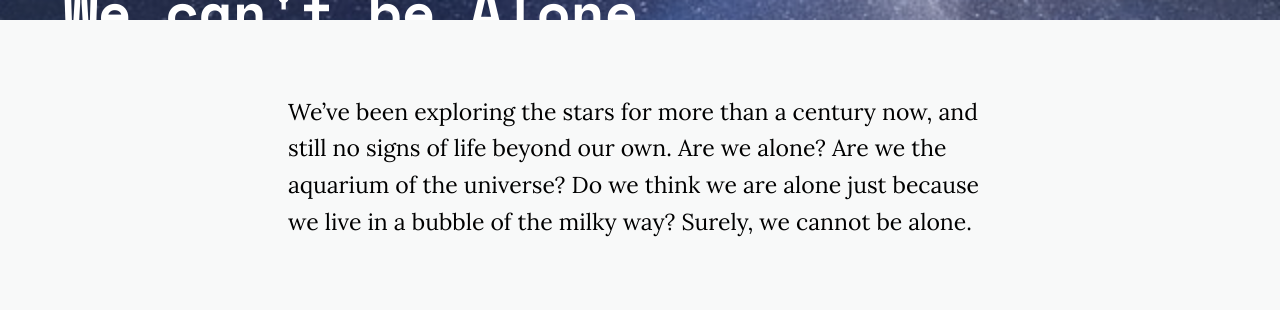
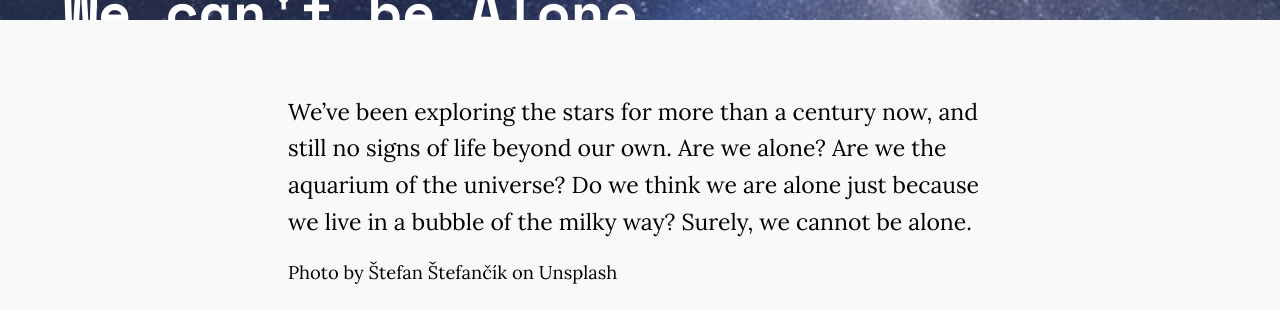
Before and after one commit to rachioko/rachioko.github.io, a Jekyll site: the page built from _posts/2020-01-05-we-cant-be-alone.md, in a window 1280 px wide and 900 px high, scrolled down 624 px, cut to the strip 0-310 px from the top of the window. Built offline with Jekyll 4.4.1, drawn with Linux system fonts in a browser that asks for light colours; nearby versions of some CDN libraries.

Commit message:
Update 2020-01-05-we-cant-be-alone.md

```diff
--- a/_posts/2020-01-05-we-cant-be-alone.md
+++ b/_posts/2020-01-05-we-cant-be-alone.md
@@ -9,3 +9,5 @@ image: /images/space01.jpg
 image-sm: /images/space01.jpg
 ---
 We've been exploring the stars for more than a century now, and still no signs of life beyond our own. Are we alone? Are we the aquarium of the universe? Do we think we are alone just because we live in a bubble of the milky way? Surely, we cannot be alone.
+
+Photo by Štefan Štefančík on Unsplash
```
